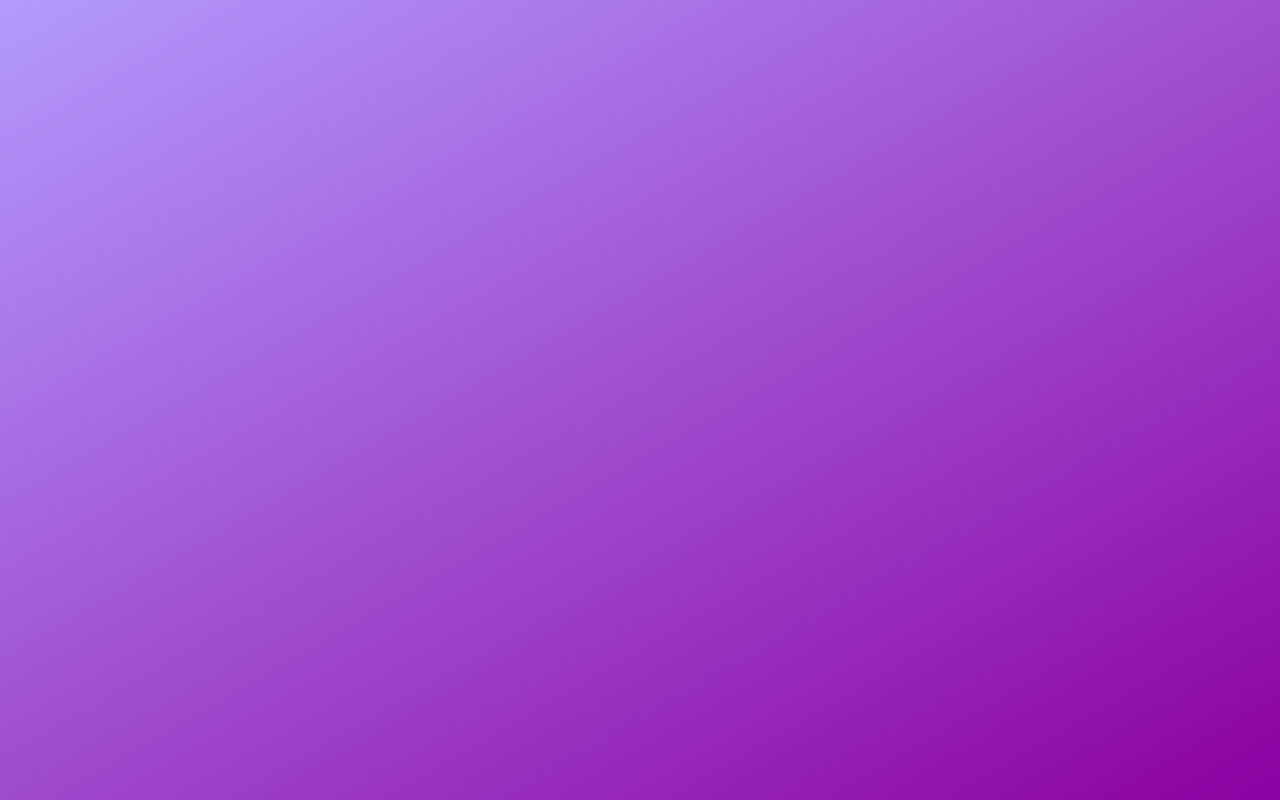
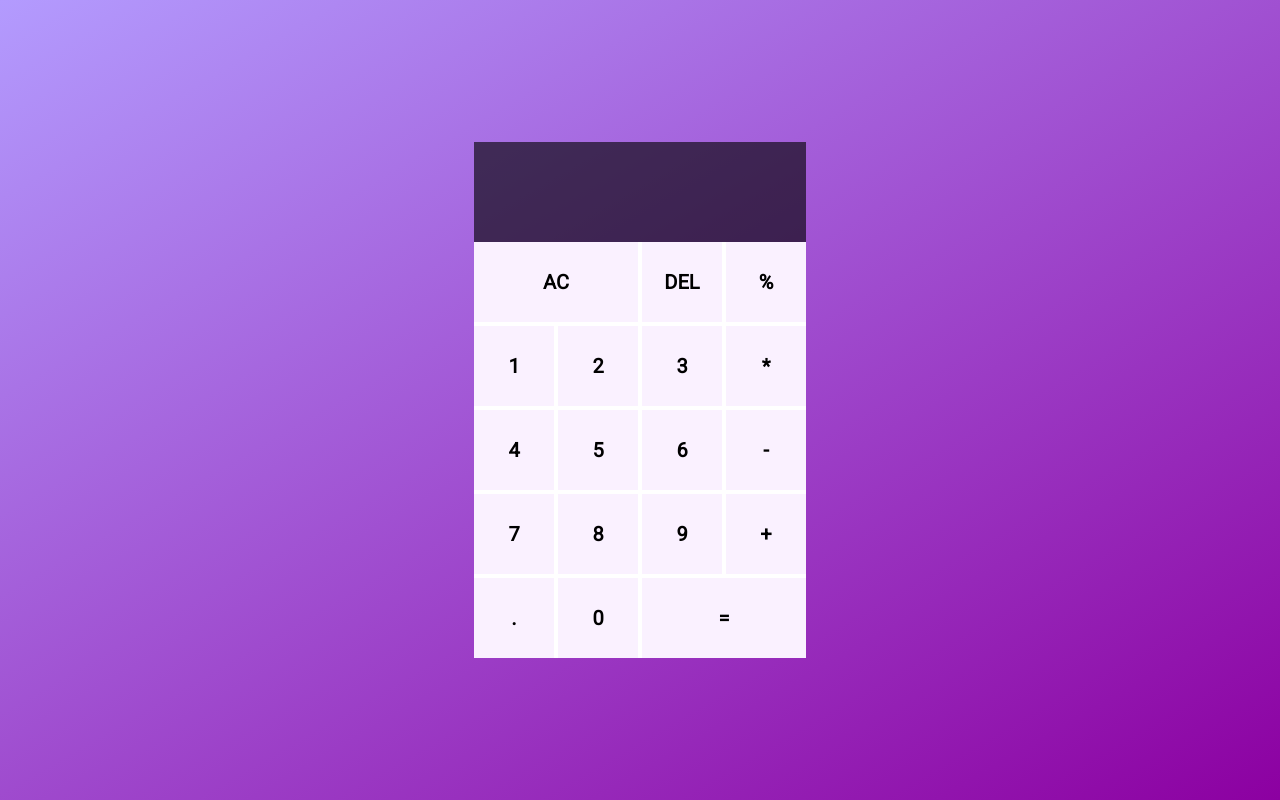
Before and after one commit to choikkk/Calculator2309, a plain HTML site: page index.html in a window 1280 px wide. Drawn offline with Linux system fonts and the light colour scheme.

Commit message:
first commit

```diff
--- a/index.html
+++ b/index.html
@@ -14,7 +14,46 @@
     <link rel="stylesheet" href="style.css">
 </head>
 <body>
-
+    <div class="container">
+      <div class="wrapper">
+        <div class="cal">
+          <div class="cal-header">
+            <div class="cal-previous-preview"></div>
+            <div class="cal-current-preview"></div>
+          </div>
+          <div class="cal-body">
+            <div class="cal-space">
+              <button data-btn-reset class="space-2">AC</button>
+              <button data-btn-delete>DEL</button>
+              <button data-btn-divide data-btn-operation>%</button>
+            </div>
+            <div class="cal-space">
+              <button data-btn-number>1</button>
+              <button data-btn-number>2</button>
+              <button data-btn-number>3</button>
+              <button data-btn-multiply data-btn-operation>*</button>
+            </div>
+            <div class="cal-space">
+              <button data-btn-number>4</button>
+              <button data-btn-number>5</button>
+              <button data-btn-number>6</button>
+              <button data-btn-minus data-btn-operation>-</button>
+              </div>
+            <div class="cal-space">
+              <button data-btn-number>7</button>
+              <button data-btn-number>8</button>
+              <button data-btn-number>9</button>
+              <button data-btn-pluss data-btn-operation>+</button>
+            </div>
+            <div class="cal-space">
+              <button data-btn-number>.</button>
+              <button data-btn-number>0</button>
+              <button data-btn-operation class="space-2">=</button>
+            </div>
+          </div>
+        </div>
+      </div>
+    </div>
     <script src="script.js"></script>
 </body>
 </html>
--- a/script.js
+++ b/script.js
@@ -0,0 +1 @@
+console.log('1');
```
